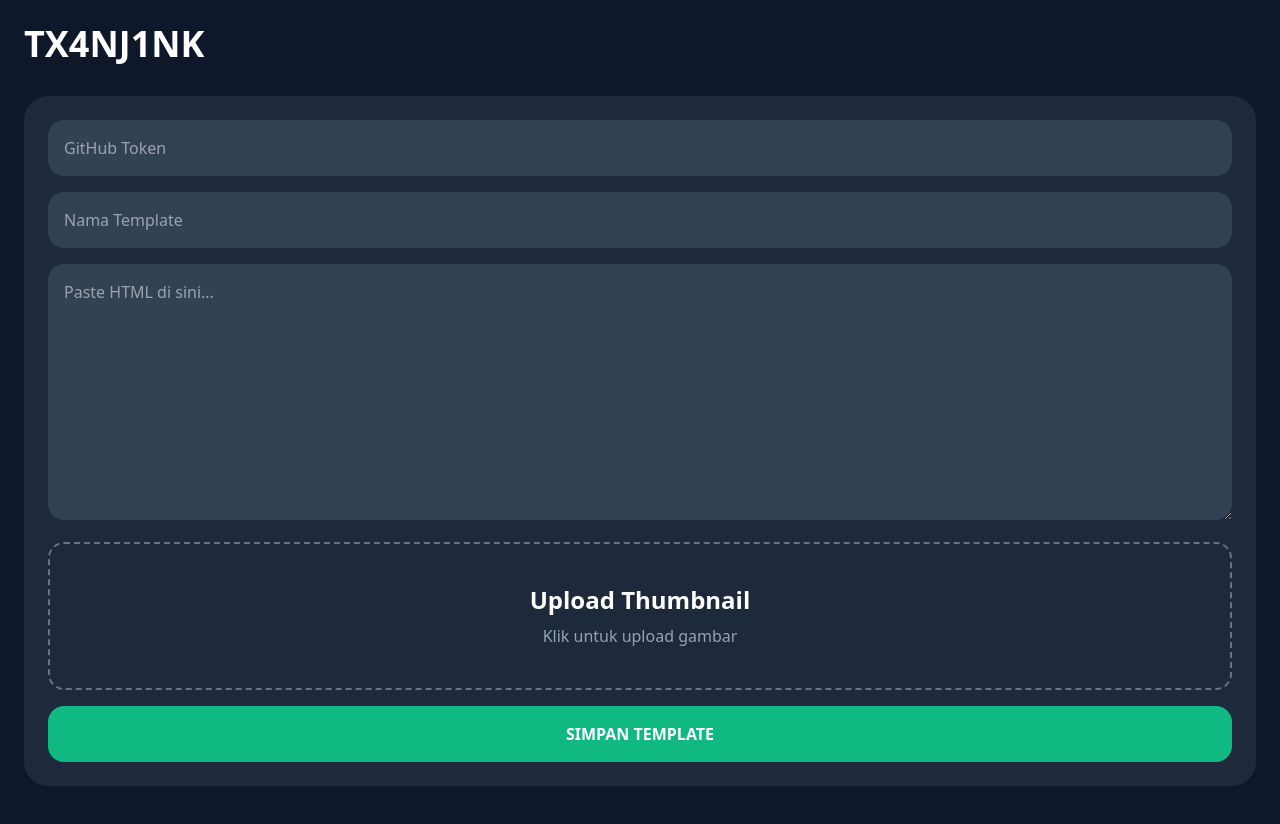
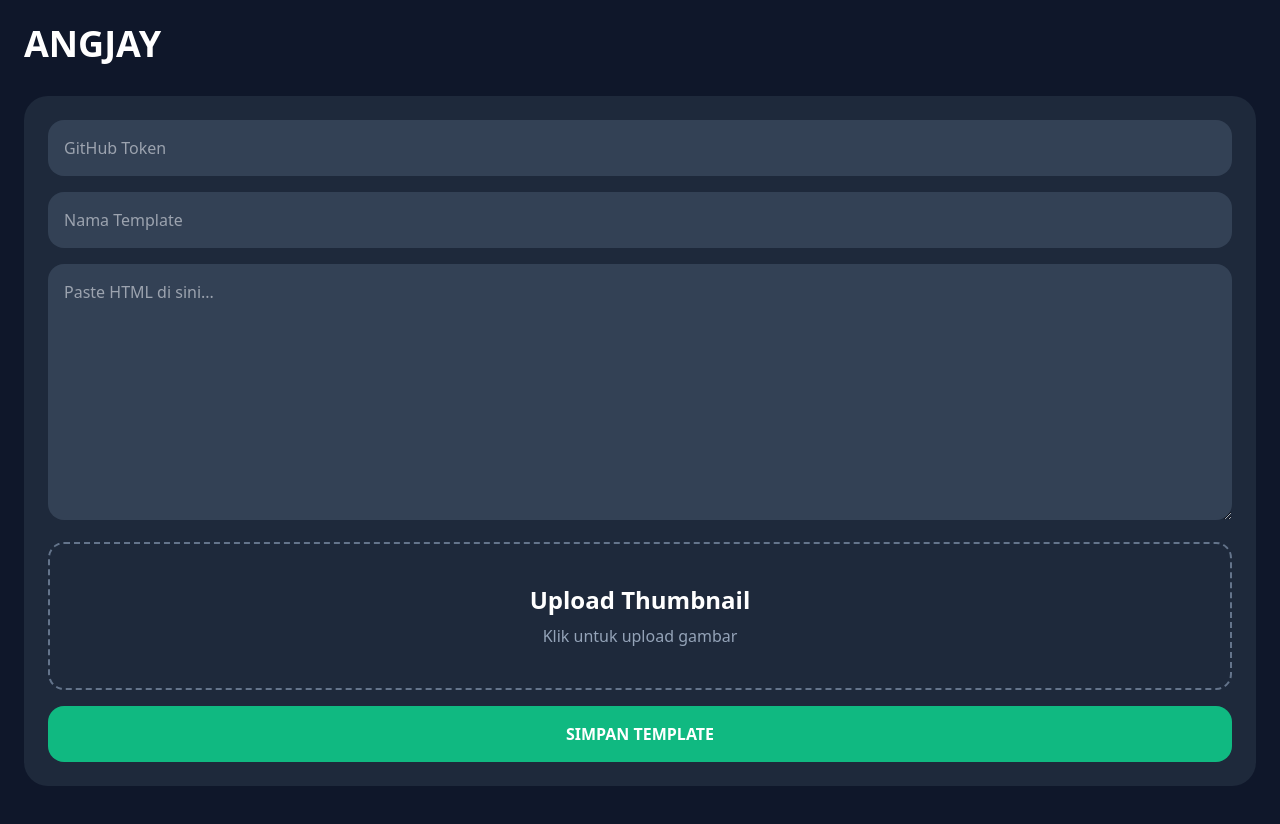
Before and after one commit to Delowi/html-storage, a plain HTML site: page index.html in a window 1280 px wide. Drawn offline with nearby package versions, Linux system fonts and the light colour scheme; no server answers.

Commit message:
Update index.html

```diff
--- a/index.html
+++ b/index.html
@@ -5,7 +5,7 @@
 <meta name="viewport" content="width=device-width, initial-scale=1.0">
 
 <title>Karya Anak Lokal - Tidak Bersaing Hanya Kebutuhan Pribadi</title>
-<link rel="shortcut icon" href="https://meubelkayumurah.pics/wp-content/uploads/2026/05/kucing-scuba-scuba-cat.gif">
+<link rel="shortcut icon" href="https://i.ibb.co/DfGVfrLw/8cd5c852-61c7-425f-bcfd-5d0a8f20cb52.webp">
 
 <script src="https://cdn.tailwindcss.com"></script>
 
@@ -22,7 +22,7 @@ body{
 <div class="max-w-7xl mx-auto">
 
     <h1 class="text-4xl font-bold mb-8">
-        TX4NJ1NK
+        ANGJAY
     </h1>
 
     <!-- UPLOAD BOX -->
```
